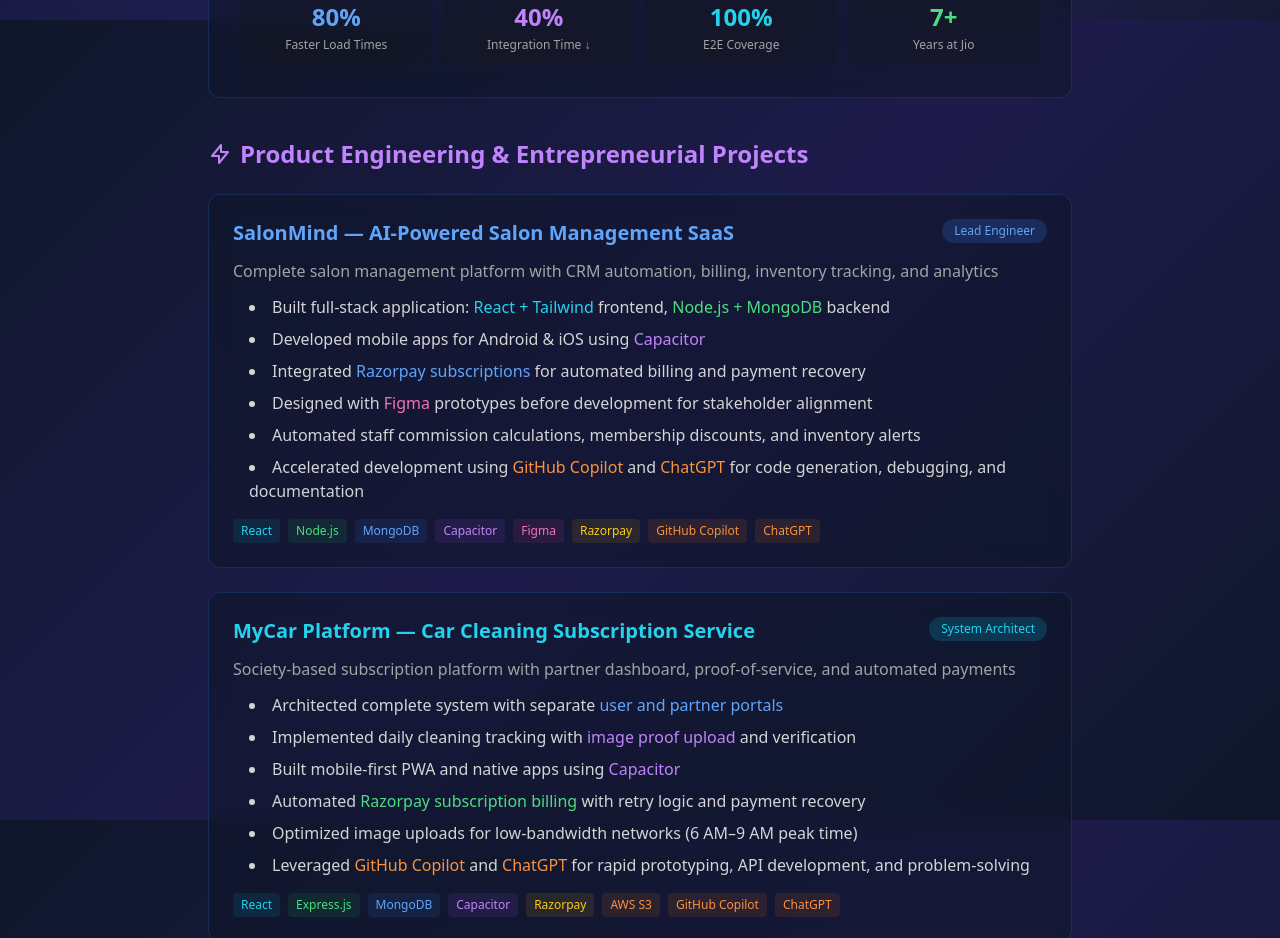
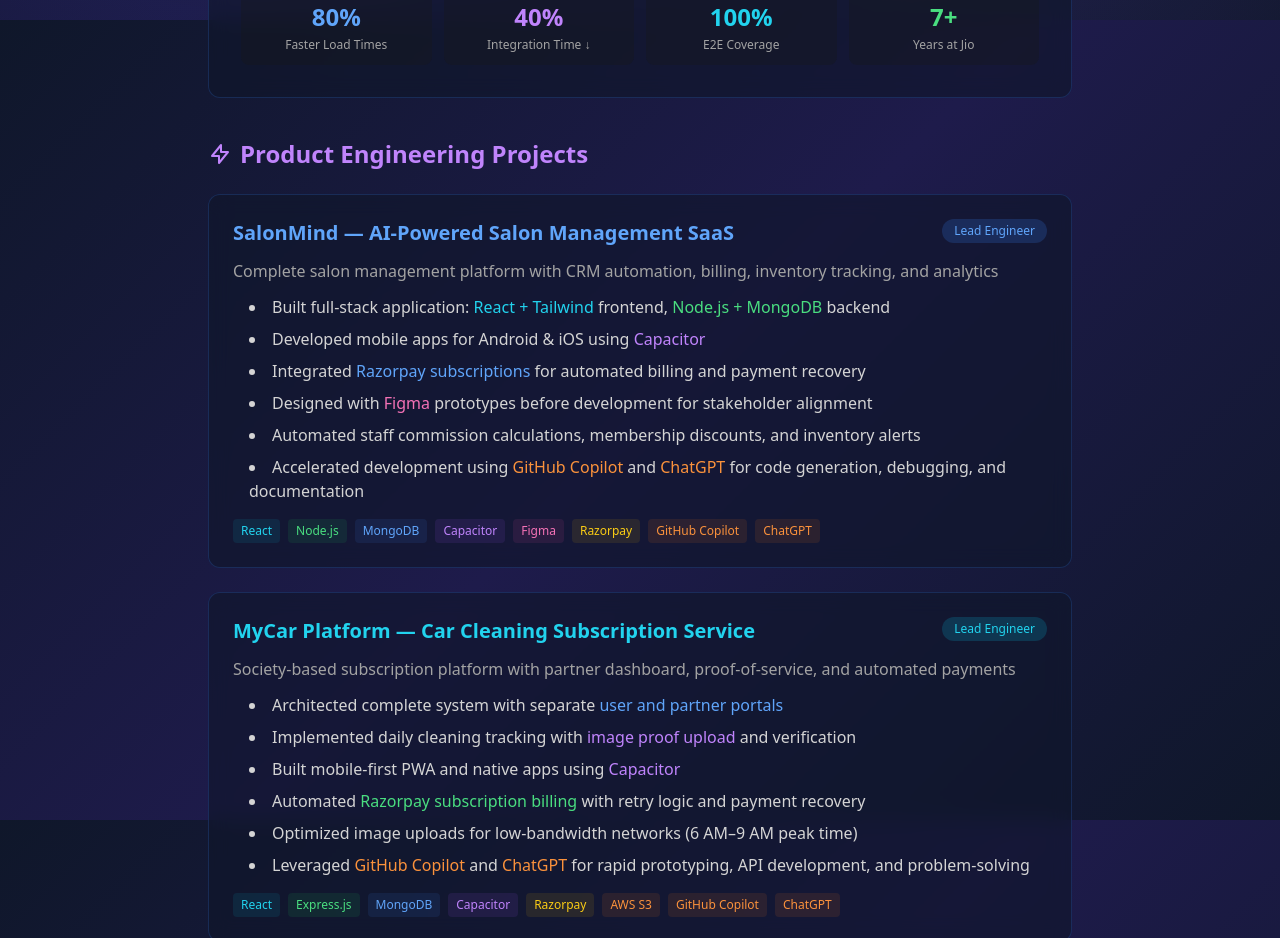
Before and after one commit to kapishpandey-18/kapish-portfolio, a React (Vite) app: page /experience in a window 1280 px wide. Shown: the part 780-1718 px from the top of the page. Built offline with nearby package versions, Linux system fonts and the light colour scheme.

Commit message:
some changes

```diff
--- a/src/pages/Experience.jsx
+++ b/src/pages/Experience.jsx
@@ -108,7 +108,7 @@
                 d="M13 10V3L4 14h7v7l9-11h-7z"
               />
             </svg>
-            Product Engineering & Entrepreneurial Projects
+            Product Engineering Projects
           </h2>
 
           <div className="space-y-6">
@@ -190,7 +190,7 @@
                   MyCar Platform — Car Cleaning Subscription Service
                 </h3>
                 <span className="text-xs bg-cyan-500/20 text-cyan-400 px-3 py-1 rounded-full">
-                  System Architect
+                  Lead Engineer
                 </span>
               </div>
               <p className="text-neutral-400 mb-3">
```
